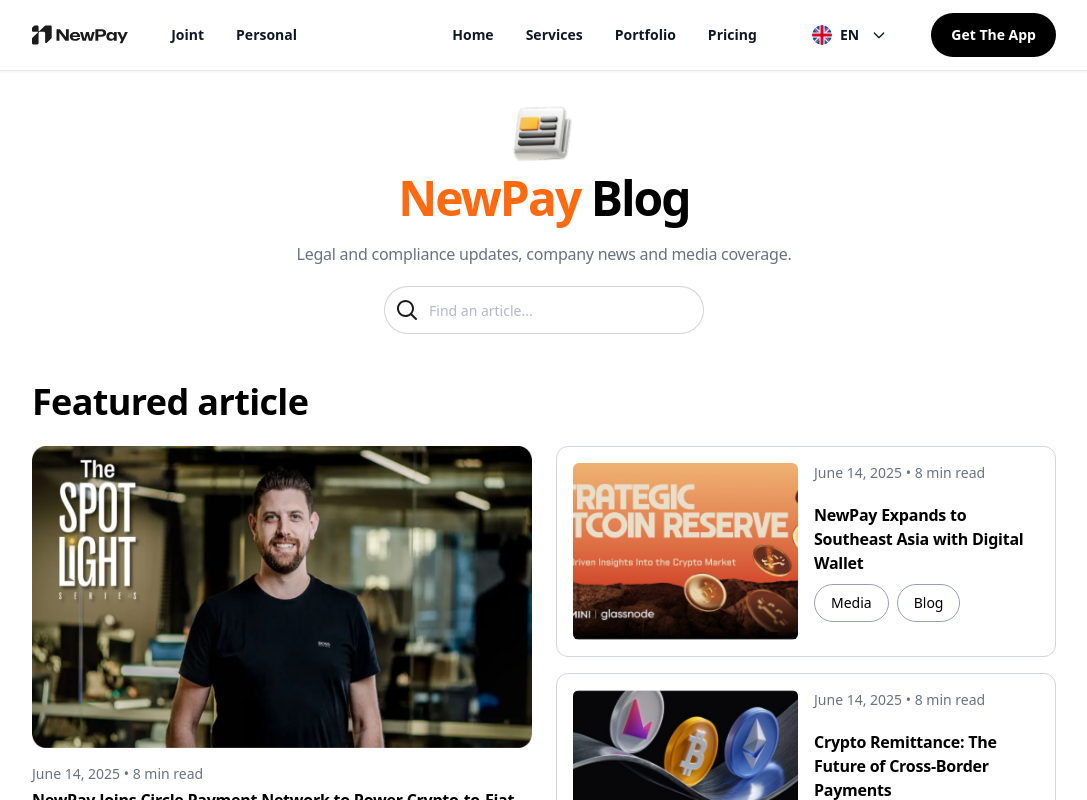
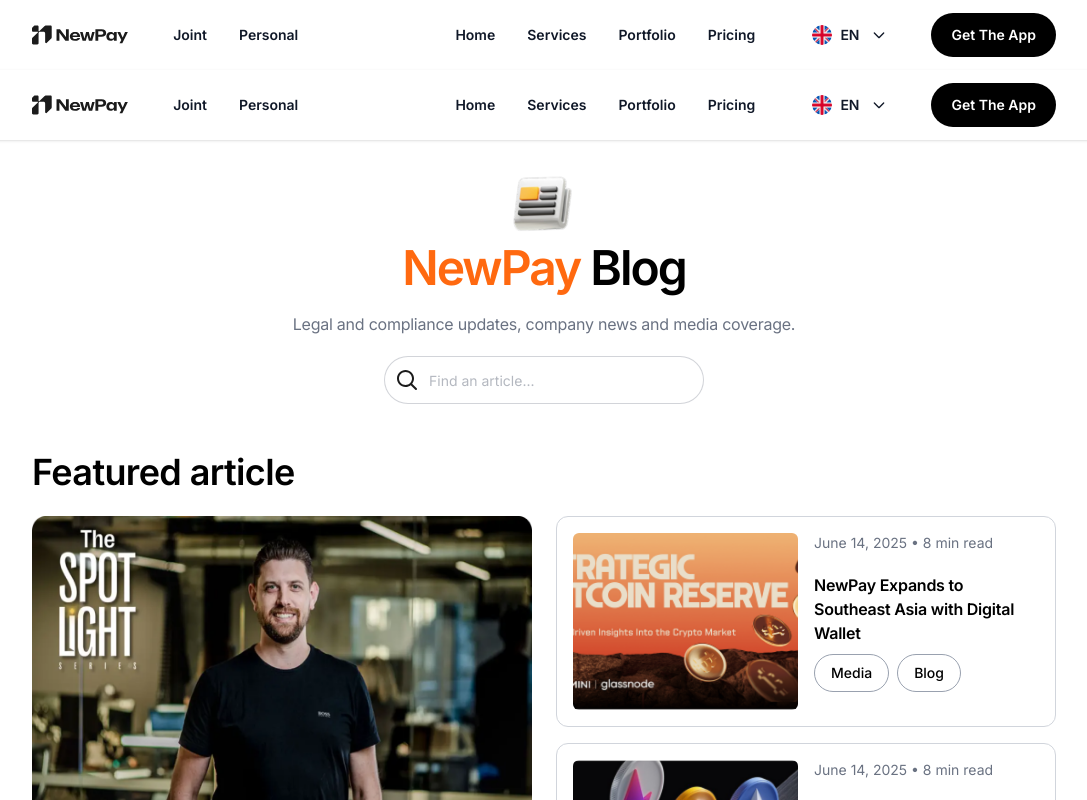
Before and after one commit to newpaysupport/newpay-website, a Next.js app: page /en in a window 1280 px wide. Shown: the top 800 px of the page, without its empty margins (96-1183 px from the left). Built offline with nearby package versions, Linux system fonts and the light colour scheme.

Commit message:
fix : [locale]\layout.tsx

```diff
--- a/src/app/[locale]/layout.tsx
+++ b/src/app/[locale]/layout.tsx
@@ -1,7 +1,9 @@
+import Header from '@/components/header';
 import { routing } from '@/i18n/routing';
 import { NextIntlClientProvider, hasLocale } from 'next-intl';
 import { setRequestLocale } from 'next-intl/server';
 import { notFound } from 'next/navigation';
+import { inter } from '../fonts/fonts';
 
 export default async function LocaleLayout({
     children,
@@ -18,8 +20,11 @@
     setRequestLocale(locale);
     return (
         <html lang={locale}>
-            <body>
-                <NextIntlClientProvider>{children}</NextIntlClientProvider>
+            <body  className={`${inter.variable} font-sans antialiased`}>
+                <NextIntlClientProvider>
+                <Header />
+                    {children}
+                </NextIntlClientProvider>
             </body>
         </html>
     );
```
